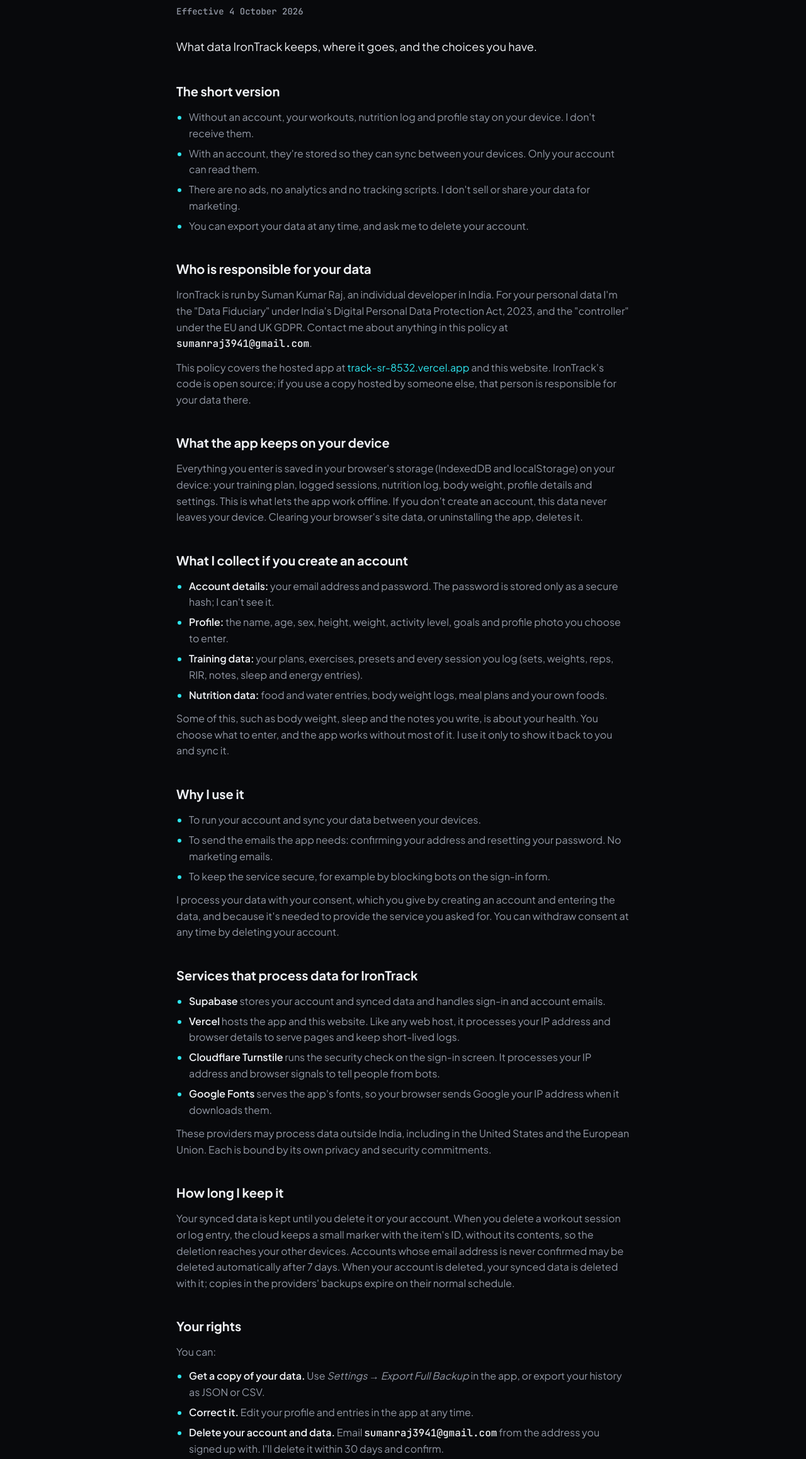
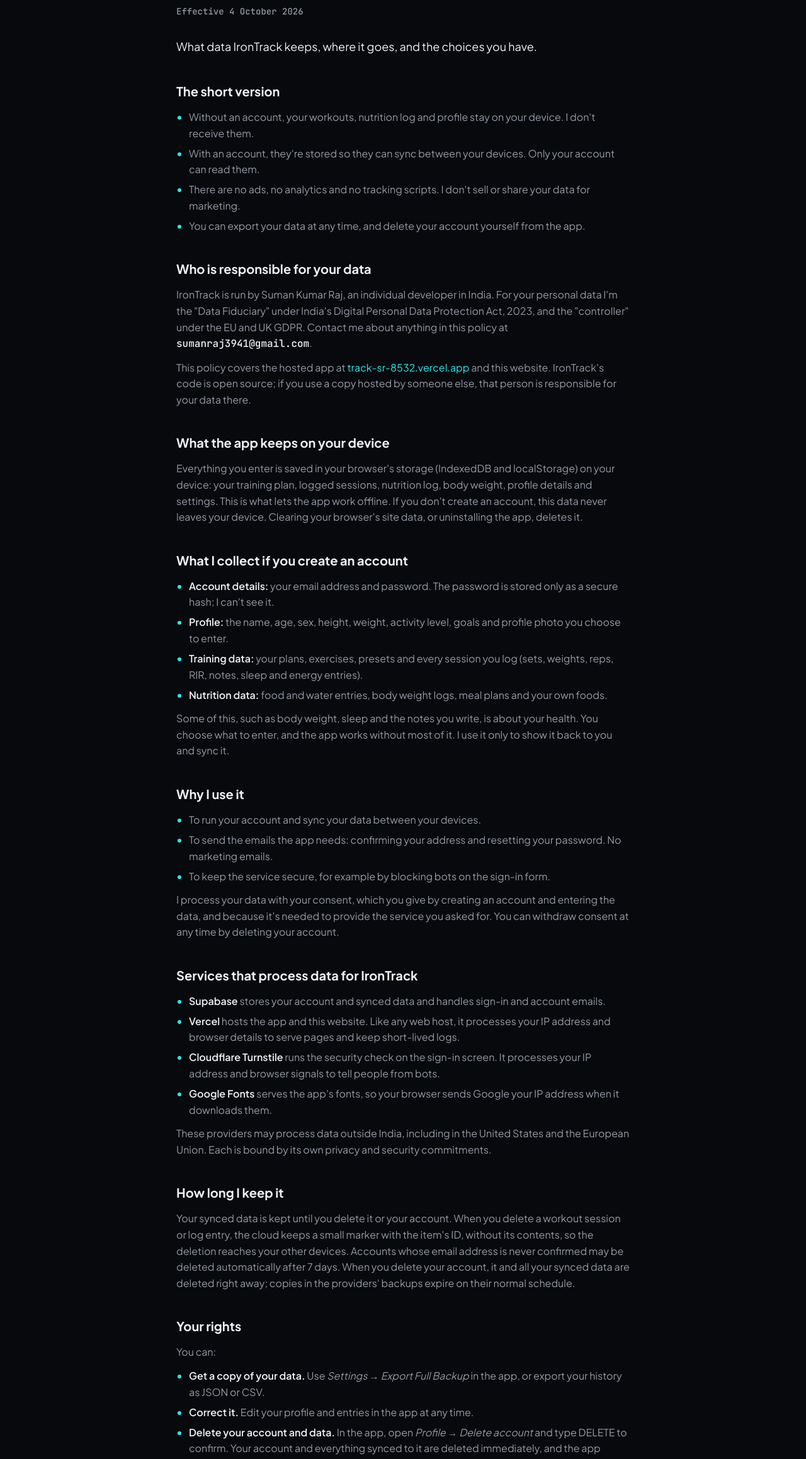
Before and after one commit to SKR18156592/irontrack-landing, a website: page public/privacy.html in a window 1280 px wide. Shown: the part 200-2517 px from the top of the page at 63% size. Drawn offline with nearby package versions, Linux system fonts and the light colour scheme; files that its build step writes are made by us from their sources.

Commit message:
Privacy policy and terms: delete your account in the app
The app now has Profile → Delete account, so the policy points there,
says deletion is immediate, and keeps email as the fallback for people
who can't sign in.

```diff
--- a/public/privacy.html
+++ b/public/privacy.html
@@ -36,7 +36,7 @@
       <li>Without an account, your workouts, nutrition log and profile stay on your device. I don't receive them.</li>
       <li>With an account, they're stored so they can sync between your devices. Only your account can read them.</li>
       <li>There are no ads, no analytics and no tracking scripts. I don't sell or share your data for marketing.</li>
-      <li>You can export your data at any time, and ask me to delete your account.</li>
+      <li>You can export your data at any time, and delete your account yourself from the app.</li>
     </ul>
 
     <h2>Who is responsible for your data</h2>
@@ -73,14 +73,14 @@
     <p>These providers may process data outside India, including in the United States and the European Union. Each is bound by its own privacy and security commitments.</p>
 
     <h2>How long I keep it</h2>
-    <p>Your synced data is kept until you delete it or your account. When you delete a workout session or log entry, the cloud keeps a small marker with the item's ID, without its contents, so the deletion reaches your other devices. Accounts whose email address is never confirmed may be deleted automatically after 7 days. When your account is deleted, your synced data is deleted with it; copies in the providers' backups expire on their normal schedule.</p>
+    <p>Your synced data is kept until you delete it or your account. When you delete a workout session or log entry, the cloud keeps a small marker with the item's ID, without its contents, so the deletion reaches your other devices. Accounts whose email address is never confirmed may be deleted automatically after 7 days. When you delete your account, it and all your synced data are deleted right away; copies in the providers' backups expire on their normal schedule.</p>
 
     <h2>Your rights</h2>
     <p>You can:</p>
     <ul>
       <li><strong>Get a copy of your data.</strong> Use <em>Settings → Export Full Backup</em> in the app, or export your history as JSON or CSV.</li>
       <li><strong>Correct it.</strong> Edit your profile and entries in the app at any time.</li>
-      <li><strong>Delete your account and data.</strong> Email <span class="font-mono text-fg">sumanraj3941@gmail.com</span> from the address you signed up with. I'll delete it within 30 days and confirm.</li>
+      <li><strong>Delete your account and data.</strong> In the app, open <em>Profile → Delete account</em> and type DELETE to confirm. Your account and everything synced to it are deleted immediately, and the app clears them from that device. If you can't sign in, email <span class="font-mono text-fg">sumanraj3941@gmail.com</span> from the address you signed up with and I'll delete it within 30 days.</li>
       <li><strong>Withdraw consent, or ask any question about your data</strong>, by emailing the same address.</li>
       <li><strong>Nominate someone</strong> to exercise these rights for you if you die or become unable to, as the Digital Personal Data Protection Act allows.</li>
     </ul>
--- a/public/terms.html
+++ b/public/terms.html
@@ -65,7 +65,7 @@
     <p>To the extent the law allows, I'm not liable for indirect or consequential losses, lost data, or injuries from training or diet decisions you make using the app. While IronTrack is free, my total liability to you is limited to ₹1,000. Nothing in these terms limits liability that can't be limited by law.</p>
 
     <h2>Ending your use</h2>
-    <p>You can stop using IronTrack at any time and ask me to delete your account. I may suspend or close accounts that break these terms, and I'll tell you why unless the law prevents it.</p>
+    <p>You can stop using IronTrack at any time and delete your account from <em>Profile → Delete account</em>. I may suspend or close accounts that break these terms, and I'll tell you why unless the law prevents it.</p>
 
     <h2>Changes to these terms</h2>
     <p>If these terms change, I'll update the date at the top. For important changes, I'll tell you in the app before they take effect. Continuing to use IronTrack after that means you accept the new terms.</p>
```
